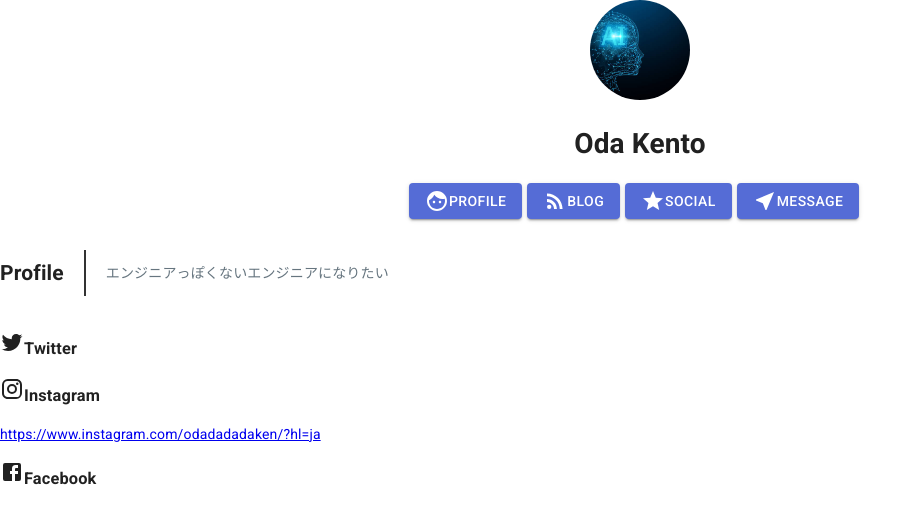
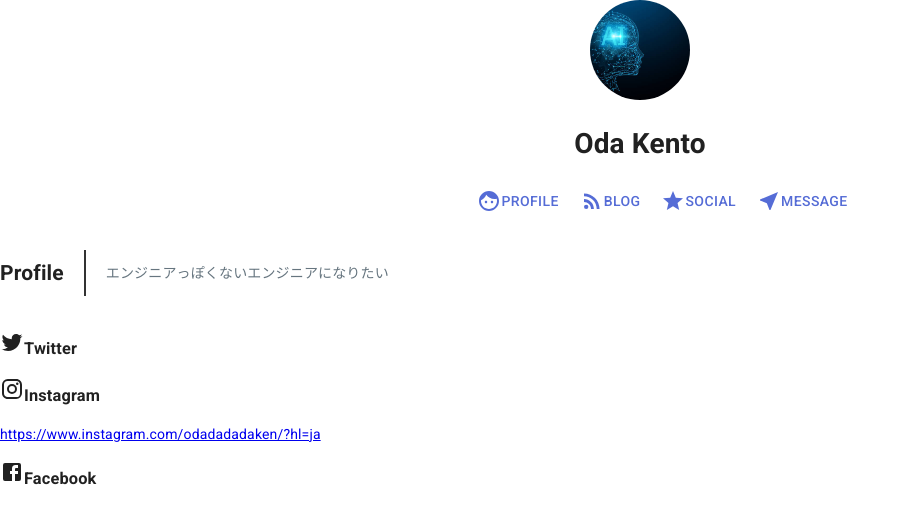
Before and after one commit to kentoda/Port_Blog, a Next.js app: page /social in a window 1280 px wide. Shown: the top 524 px of the page, without its empty margins (0-922 px from the left). Built offline with nearby package versions, Linux system fonts and the light colour scheme.

Commit message:
change layout

```diff
--- a/components/header.js
+++ b/components/header.js
@@ -5,12 +5,10 @@ import StarIcon from "@material-ui/icons/Star";
 import RssFeedIcon from "@material-ui/icons/RssFeed";
 import NearMeIcon from "@material-ui/icons/NearMe";
 import Image from "next/image";
-import Container from "@material-ui/core/Container";
 
 const Header = () => {
   return (
     <header>
-      <Container maxWidth="sm">
       <div className="profile">
         <Image
           className="img"
@@ -18,42 +16,51 @@ const Header = () => {
           width={100}
           height={100}
         />
-          <h1>Oda Kento</h1>
+        <h1 className="name">Oda Kento</h1>
       </div>
-        <ul>
+      <ul className="nav">
         <Link href="/">
-            <Button variant="contained" color="primary" className="button">
+          <Button color="primary" className="button">
             <FaceIcon />
             <a>profile</a>
           </Button>
         </Link>
 
         <Link href="/blog">
-            <Button variant="contained" color="primary" className="button">
+          <Button color="primary" className="button">
             <RssFeedIcon />
             <a>blog</a>
           </Button>
         </Link>
 
         <Link href="/social">
-            <Button variant="contained" color="primary" className="button">
+          <Button color="primary" className="button">
             <StarIcon />
             <a>social</a>
           </Button>
         </Link>
 
         <Link href="/message">
-            <Button variant="contained" color="primary" className="button">
+          <Button color="primary" className="button">
             <NearMeIcon />
 
             <a>message</a>
           </Button>
         </Link>
       </ul>
-      </Container>
+
       <style>{`
+
         header .profile {
           text-align: center;
+          align-items: center;
+
+        }
+
+        .nav {
+          text-align: center;
+          align-items: center;
+
         }
         .img {
           border-radius: 50%;
```
Lines whose indentation alone changed are shown as unchanged.
